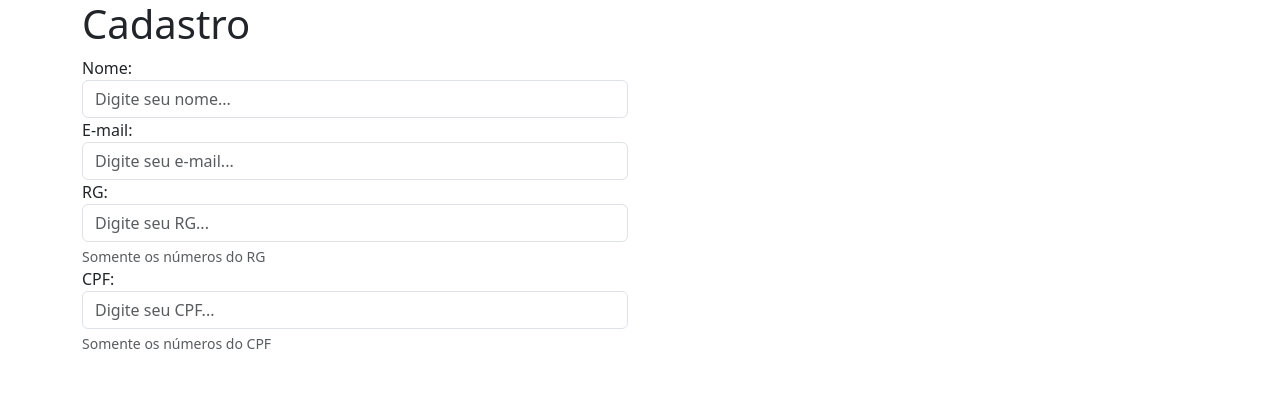
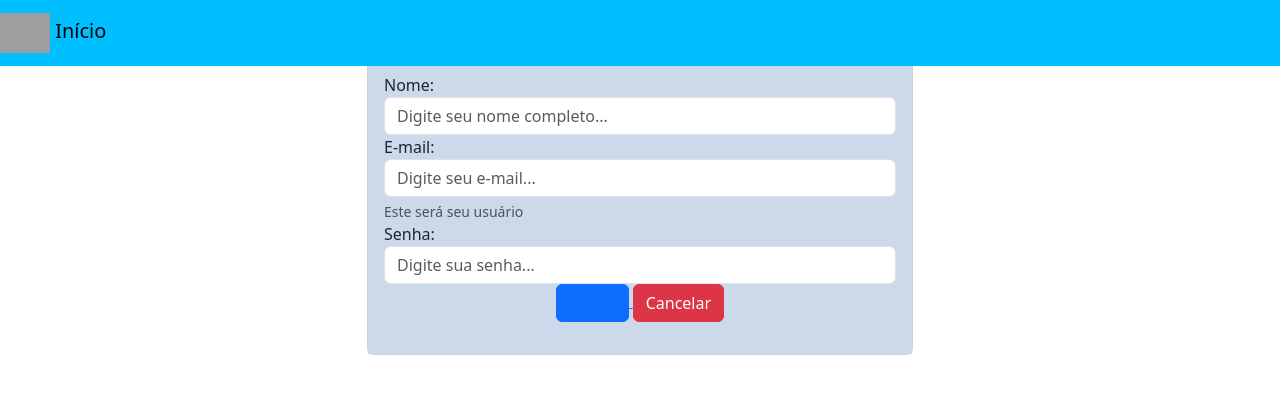
Before and after one commit to lucasrodrigof/site, a PHP site: page / in a window 1280 px wide. Shown: the top 394 px of the page. Run offline with PHP 8.4, Linux system fonts and the light colour scheme; some libraries are stand-ins or nearby versions; grey boxes are pictures that could not be loaded.

Commit message:
Update index.php

```diff
--- a/codigos/Site TV Taubaté/index.php
+++ b/codigos/Site TV Taubaté/index.php
@@ -5,36 +5,65 @@
     <meta name="viewport" content="width=device-width, initial-scale=1.0">
     <title>Cadastro</title>
     <link rel="stylesheet" href="css\bootstrap.min.css">
+    <link rel="stylesheet" href="css\style.css">
+
 </head>
+
 <body>
+    <header>
+        <nav class="navbar fixed-top navbar-light" style="background-color: #00bfff;">
+                <a class="navbar-brand" href="index.php">
+                <img src="Bandeira_de_Taubaté.png" alt="Bandeira de Taubaté" width="50" height="40">
+                Início
+                </a>
+
+        </nav>
+    </header>
         <div class="container">
             <div class="row">
-        <div class="col-6">
-    <h1>Cadastro</h1>
-    <form action="">
+                <div class="col-md-6 offset-md-3" >
+                    <div class="card">
+                        <div class="card-body" style="background-color: #cbd9ea;">
+                            <h1>Cadastro Inicial</h1>
+                            <form id="form-contato">
                                 <div class="form-group">
                                     <label for="nome">Nome:</label>
-        <input class="form-control" type="text" name="nome" id="nome" placeholder="Digite seu nome...">
+                                    <input class="form-control" type="text" name="nome" id="nome" placeholder="Digite seu nome completo...">
                                 </div>
+
                                 <div class="form-group">
                                     <label for="email">E-mail:</label>
                                     <input class="form-control" type="email" name="email" id="email" placeholder="Digite seu e-mail...">
+                                    <div id="email" class="form-text">Este será seu usuário</div>
                                 </div>
+
                                 <div class="form-group">
-        <label for="rg">RG:</label>
-        <input class="form-control" type="number" name="rg" id="rg" placeholder="Digite seu RG...">
-        <div id="rg" class="form-text">Somente os números do RG</div>
+                                    <label for="senha">Senha:</label>
+                                    <input class="form-control" type="text" name="senha" id="senha" placeholder="Digite sua senha...">
+
                                 </div>
-    <div class="form-group">
-        <label for="cpf">CPF:</label>
-        <input class="form-control" type="number" name="cpf" id="cpf" placeholder="Digite seu CPF...">
-        <div id="cpf" class="form-text">Somente os números do CPF</div>
+
+                                <div class="form-group text-center">
+                                <button type="submit" class="btn btn-primary">
+                                <a href="cadastro.php">
+                                Enviar
+                                </button>
+                                </a>
+                                <button type="reset" class="btn btn-danger">Cancelar</button>
+                                </div>
+
+                                <div class="alert alert-danger d-none">
+                                Preencha o campo
                                 </div>
                             </form>
                         </div>
                     </div>
                 </div>
+            </div>
+        </div>
+
     <script src="js/jquery-3.3.1.slim.min.js"></script>
     <script src="js/bootstrap.min.js"></script>
+    <script scr="js/formulario.js"></script>
 </body>
 </html>
```
Lines whose indentation alone changed are shown as unchanged.
